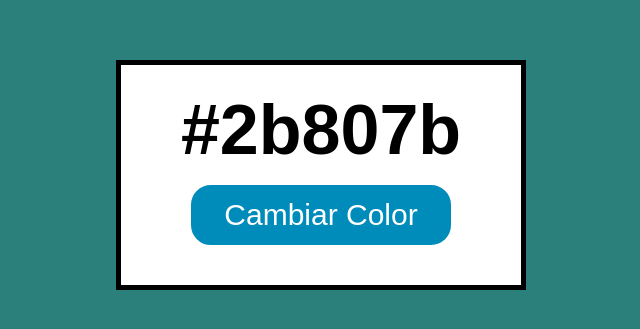
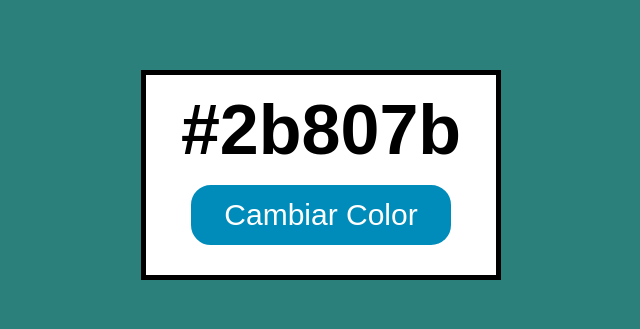
Before and after one commit to yampieromujica/colores-aleatorio, a plain HTML site: page index.html in a window 1280 px wide. Shown: the part 225-554 px from the top of the page, without its empty margins (319-959 px from the left). Drawn offline with Linux system fonts and the light colour scheme.

Commit message:
Update estilos.css
Arreglar el alto.

```diff
--- a/estilos.css
+++ b/estilos.css
@@ -21,8 +21,8 @@ body {
 /* CONTENEDOR*/
 
 #contenedor {
-  height: 220px;
-  width: 400px;
+  height: 200px;
+  width: 350px;
   background: white;
   border: 5px solid black;
   flex-wrap: wrap;
```
